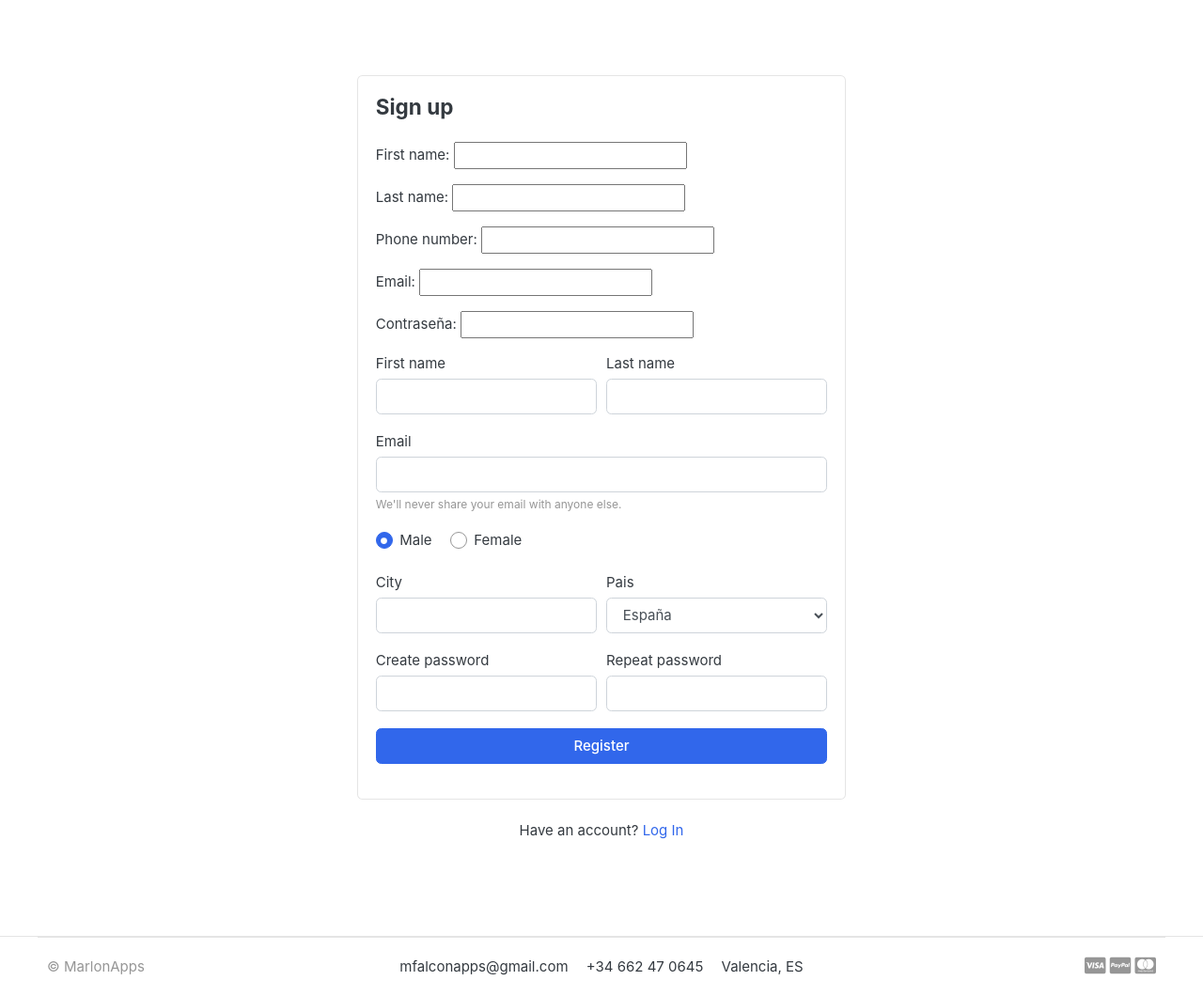
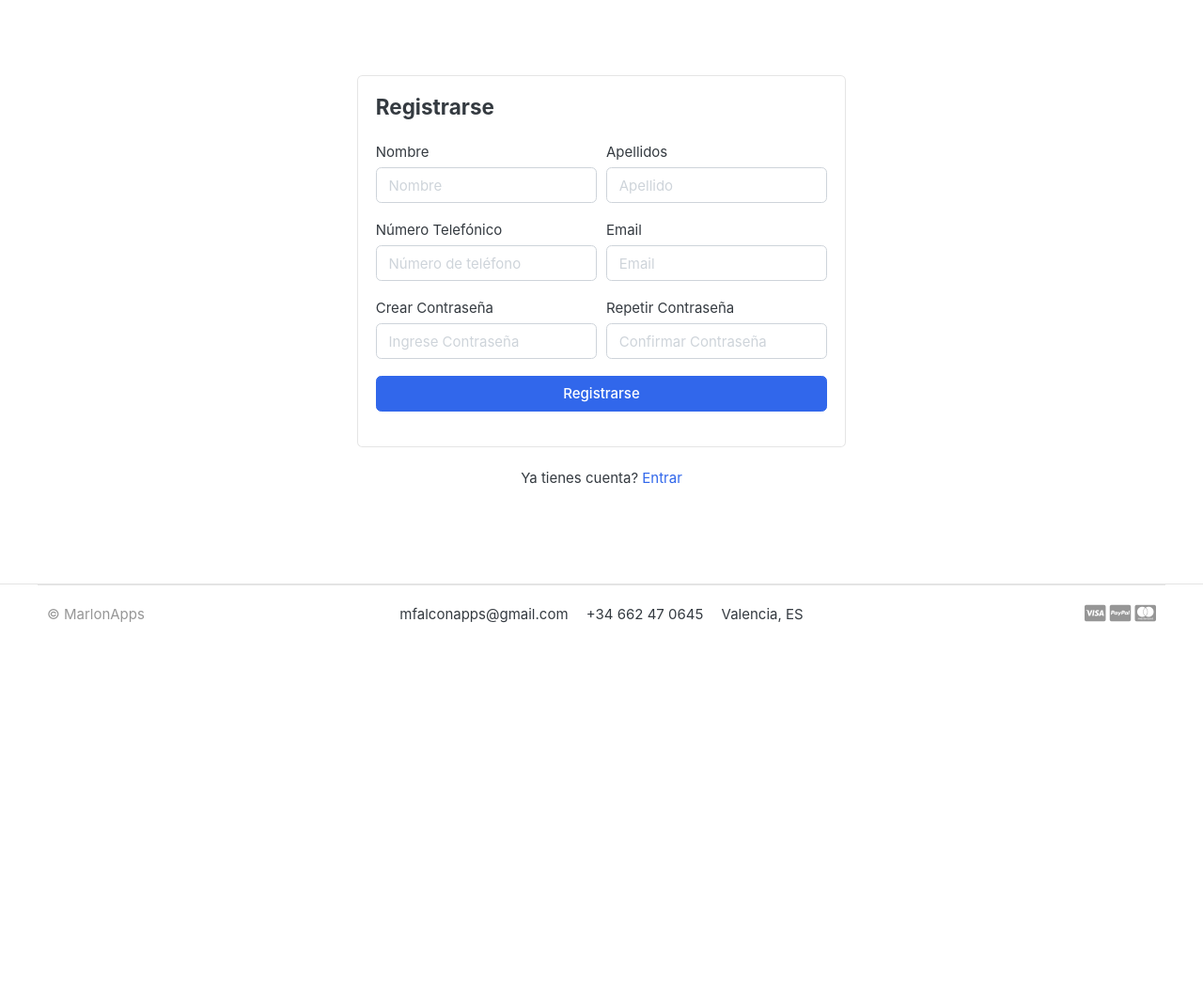
Before and after one commit to falconsoft3d/marlonapps.com, a Django app: page /accounts/register/ in a window 1280 px wide. Shown: the part 118-1178 px from the top of the page at 94% size. After the commit the page ends 781 px from the top, so only its background shows below. Run offline with Django 3.2, Linux system fonts and the light colour scheme; data that the repository does not hold is empty; some web fonts are replaced.

Commit message:
C175 Plantilla de Registro de Usuario

```diff
--- a/apps/accounts/forms.py
+++ b/apps/accounts/forms.py
@@ -3,6 +3,27 @@ from django import forms
 from .models import Account
 
 class RegistrationForm(forms.ModelForm):
+    password = forms.CharField(widget=forms.PasswordInput(attrs={
+        'placeholder' : 'Ingrese Contraseña',
+        'class' : 'form-control'
+    }))
+
+    confirm_password = forms.CharField(widget=forms.PasswordInput(attrs={
+        'placeholder' : 'Confirmar Contraseña',
+        'class' : 'form-control'
+    }))
+
     class Meta:
         model = Account
         fields = ['first_name', 'last_name', 'phone_number', 'email', 'password']
+
+
+    def __init__(self, *arg, **kwargs):
+        super(RegistrationForm, self).__init__(*arg, **kwargs)
+        self.fields['first_name'].widget.attrs['placeholder'] = 'Nombre'
+        self.fields['last_name'].widget.attrs['placeholder'] = 'Apellido'
+        self.fields['phone_number'].widget.attrs['placeholder'] = 'Número de teléfono'
+        self.fields['email'].widget.attrs['placeholder'] = 'Email'
+
+        for field in self.fields:
+            self.fields[field].widget.attrs['class']='form-control'
--- a/templates/accounts/register.html
+++ b/templates/accounts/register.html
@@ -9,71 +9,52 @@
     <!-- ============================ COMPONENT REGISTER   ================================= -->
         <div class="card mx-auto" style="max-width:520px; margin-top:40px;">
           <article class="card-body">
-            <header class="mb-4"><h4 class="card-title">Sign up</h4></header>
-            <form>
+            <header class="mb-4"><h4 class="card-title">Registrarse</h4></header>
+            <form action="{% url 'register' %}" method="POST">
+                {% csrf_token %}
 
-                {{ form.as_p }}
+                {% comment %} {{ form.as_p }} {% endcomment %}
 
                     <div class="form-row">
                         <div class="col form-group">
-                            <label>First name</label>
-                              <input type="text" class="form-control" placeholder="">
+                            <label>Nombre</label>
+                            {{form.first_name}}
                         </div> <!-- form-group end.// -->
                         <div class="col form-group">
-                            <label>Last name</label>
-                              <input type="text" class="form-control" placeholder="">
+                            <label>Apellidos</label>
+                            {{form.last_name}}
                         </div> <!-- form-group end.// -->
                     </div> <!-- form-row end.// -->
-                    <div class="form-group">
-                        <label>Email</label>
-                        <input type="email" class="form-control" placeholder="">
-                        <small class="form-text text-muted">We'll never share your email with anyone else.</small>
-                    </div> <!-- form-group end.// -->
-                    <div class="form-group">
-                        <label class="custom-control custom-radio custom-control-inline">
-                          <input class="custom-control-input" checked="" type="radio" name="gender" value="option1">
-                          <span class="custom-control-label"> Male </span>
-                        </label>
-                        <label class="custom-control custom-radio custom-control-inline">
-                          <input class="custom-control-input" type="radio" name="gender" value="option2">
-                          <span class="custom-control-label"> Female </span>
-                        </label>
-                    </div> <!-- form-group end.// -->
+
+                    <div class="form-row">
+                        <div class="col form-group">
+                            <label>Número Telefónico</label>
+                            {{form.phone_number}}
+                        </div> <!-- form-group end.// -->
+                        <div class="col form-group">
+                            <label>Email</label>
+                            {{form.email}}
+                        </div> <!-- form-group end.// -->
+                    </div> <!-- form-row end.// -->
+
                     <div class="form-row">
                         <div class="form-group col-md-6">
-                          <label>City</label>
-                          <input type="text" class="form-control">
+                            <label>Crear Contraseña</label>
+                            {{form.password}}
                         </div> <!-- form-group end.// -->
                         <div class="form-group col-md-6">
-                          <label>Pais</label>
-                          <select id="inputState" class="form-control">
-                            <option> Selecionar...</option>
-                              <option>Chile</option>
-                              <option>Venezuela</option>
-                              <option selected="">España</option>
-                              <option>Puerto Rico</option>
-                              <option>Peru</option>
-                          </select>
-                        </div> <!-- form-group end.// -->
-                    </div> <!-- form-row.// -->
-                    <div class="form-row">
-                        <div class="form-group col-md-6">
-                            <label>Create password</label>
-                            <input class="form-control" type="password">
-                        </div> <!-- form-group end.// -->
-                        <div class="form-group col-md-6">
-                            <label>Repeat password</label>
-                            <input class="form-control" type="password">
+                            <label>Repetir Contraseña</label>
+                            {{form.confirm_password}}
                         </div> <!-- form-group end.// -->
                     </div>
                     <div class="form-group">
-                        <button type="submit" class="btn btn-primary btn-block"> Register  </button>
+                        <button type="submit" class="btn btn-primary btn-block"> Registrarse  </button>
                     </div> <!-- form-group// -->
 
                 </form>
             </article><!-- card-body.// -->
         </div> <!-- card .// -->
-        <p class="text-center mt-4">Have an account? <a href="">Log In</a></p>
+        <p class="text-center mt-4">Ya tienes cuenta? <a href="">Entrar</a></p>
         <br><br>
     <!-- ============================ COMPONENT REGISTER  END.// ================================= -->
 
```
